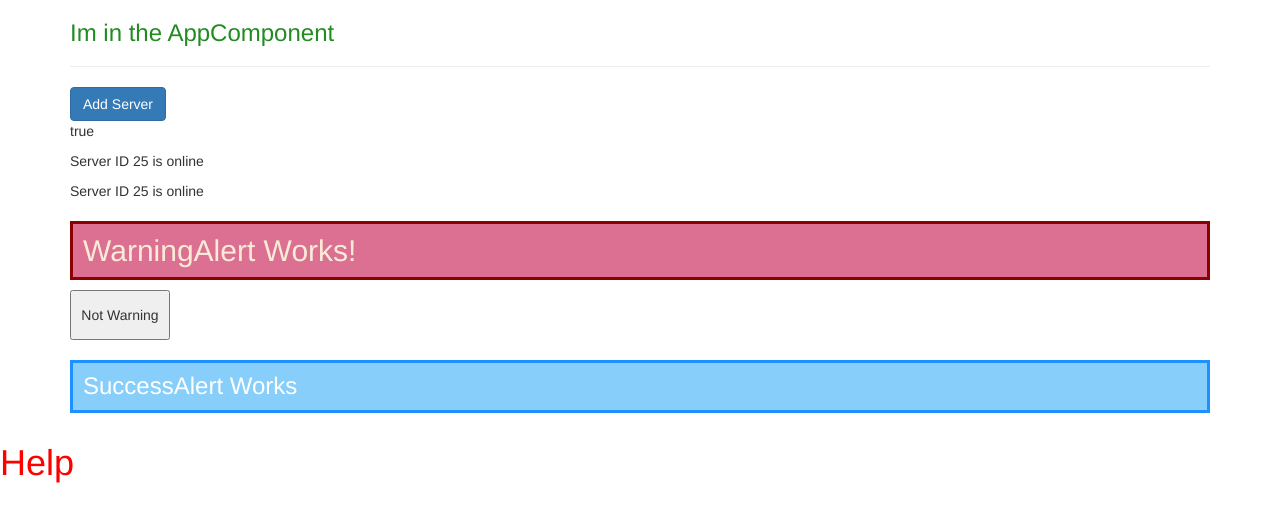
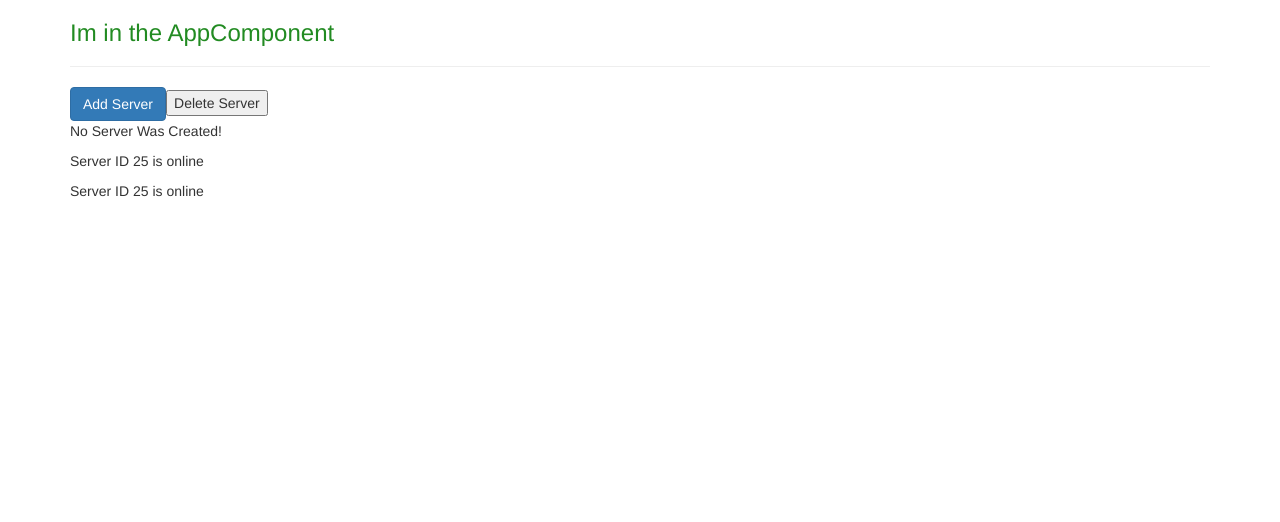
Before and after one commit to rinatbul/Angular-The-Complete-Guide-2023, an Angular app: page / in a window 1280 px wide. Shown: the top 522 px of the page. Built offline with nearby package versions, Linux system fonts and the light colour scheme.

Commit message:
30. create Event Binding

```diff
--- a/src/app/app.component.html
+++ b/src/app/app.component.html
@@ -4,12 +4,9 @@
       <h3>Im in the AppComponent</h3>
       <hr>
       <app-servers/>
-      <app-warning-alert/>
       <div warning-button-app></div>
-      <app-success-alert/>
       <!--      <div app-servers></div>-->
       <!--      <div class="app-servers"></div>-->
     </div>
   </div>
 </div>
-<h1>Help</h1>
--- a/src/app/app.module.ts
+++ b/src/app/app.module.ts
@@ -13,9 +13,6 @@ import {WarningButtonComponent} from "./warning-button/warning-button.component"
     AppComponent,
     ServerComponent,
     ServersComponent,
-    WarningAlertComponent,
-    SuccessAlertComponent,
-    WarningButtonComponent,
   ],
   imports: [
     BrowserModule,
--- a/src/app/servers/servers.component.html
+++ b/src/app/servers/servers.component.html
@@ -1,5 +1,9 @@
 <button class="btn btn-primary"
-        [disabled]="!allowNewServer">Add Server</button>
-<p [innerText]="allowNewServer"></p>
+        [disabled]="!allowNewServer"
+        (click)="onCreateServer()">Add Server
+</button>
+<button (click)="onDeleteServer()">Delete Server</button>
+<!--<p [innerText]="allowNewServer"></p>-->
+<p>{{serverCreationStatus}}</p>
 <app-server></app-server>
 <app-server></app-server>
--- a/src/app/servers/servers.component.ts
+++ b/src/app/servers/servers.component.ts
@@ -11,9 +11,19 @@ import {Component} from '@angular/core';
 })
 export class ServersComponent {
     allowNewServer = false;
+    serverCreationStatus = 'No Server Was Created!';
+
     constructor() {
       setTimeout(()=>{
         this.allowNewServer = true;
       },2000)
     }
+
+    onCreateServer(){
+      this.serverCreationStatus = 'Server Was Created!'
+    }
+
+    onDeleteServer(){
+      this.serverCreationStatus = 'Server Was Deleted!'
+    }
 }
```
